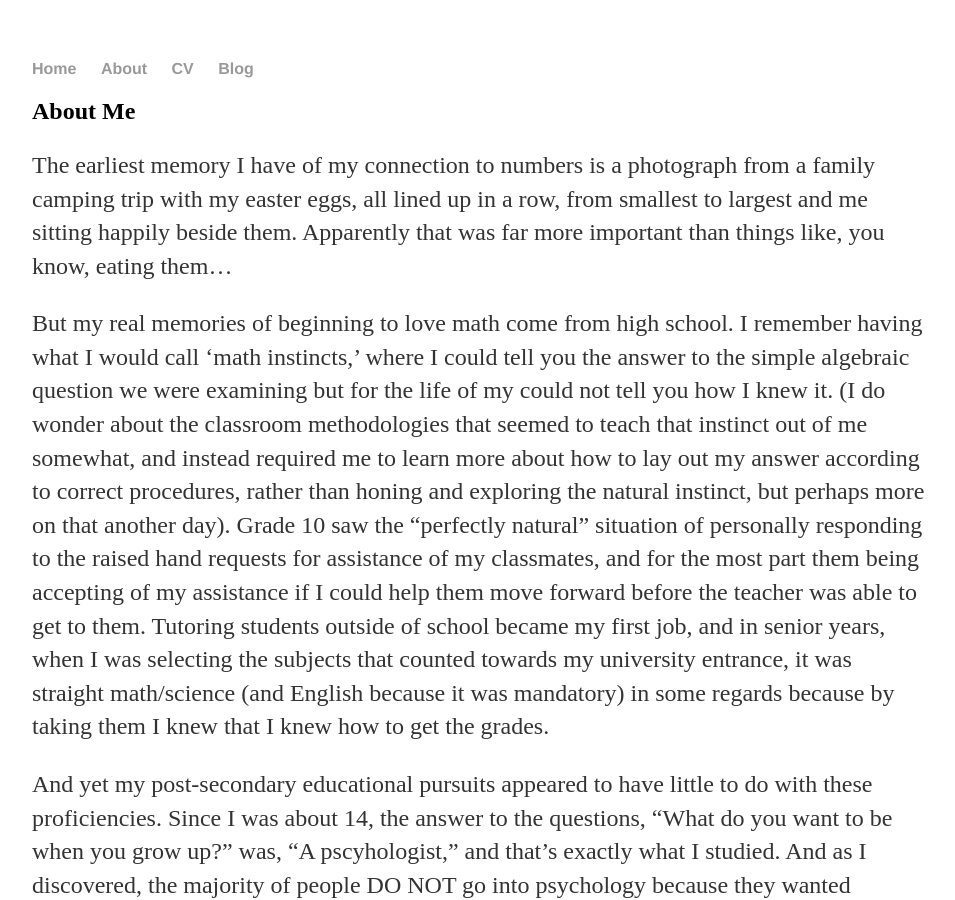
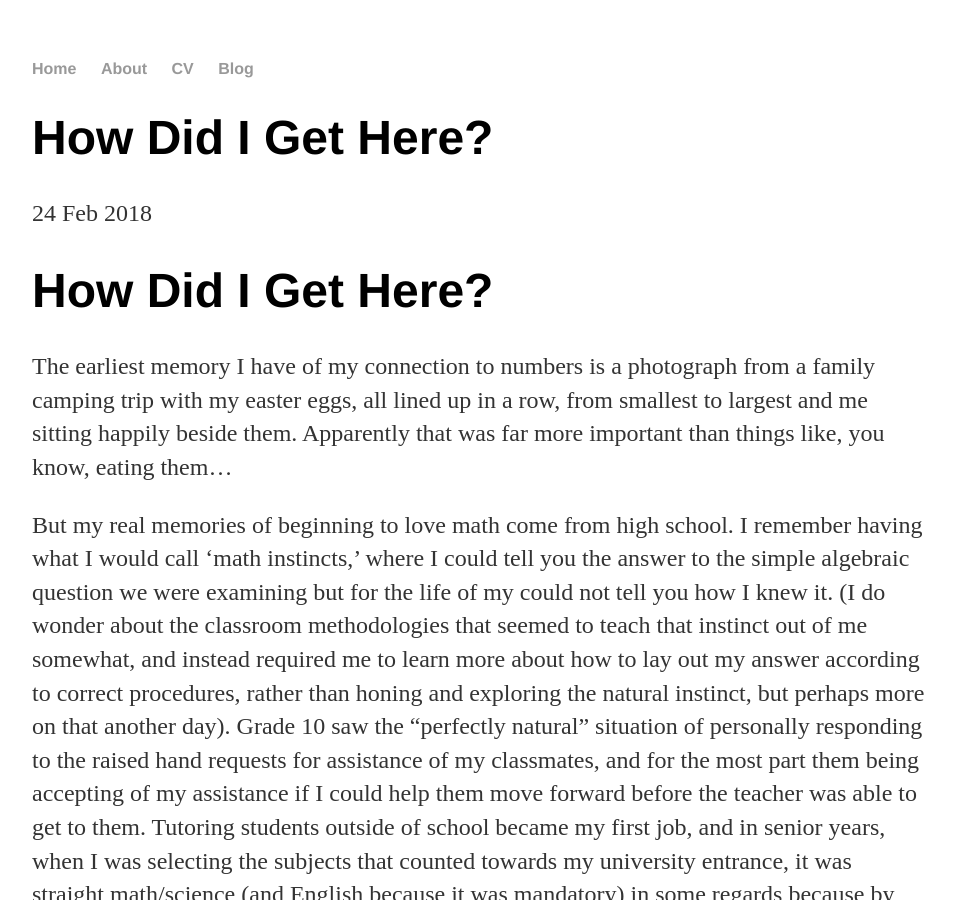
Before and after one commit to rebeccaebarnes/rebeccaebarnes.github.io, a Jekyll site: the page built from about.md, in a window 1280 px wide and 900 px high. Shown: the whole window, without its empty margins (160-1115 px from the left). Built offline with Jekyll 4.4.1, drawn with Linux system fonts in a browser that asks for light colours; our own code applies the rules of GitHub Pages for plain Markdown files.

Commit message:
Update about.md with post info

```diff
--- a/about.md
+++ b/about.md
@@ -1,4 +1,9 @@
-## About Me
+---
+layout: post
+title: "How Did I Get Here?"
+date: 2018-02-24
+---
+# How Did I Get Here?
 
 The earliest memory I have of my connection to numbers is a photograph from a family camping trip with my easter eggs, all lined up in a row, from smallest to largest and me sitting happily beside them. Apparently that was far more important than things like, you know, eating them...
 
```
